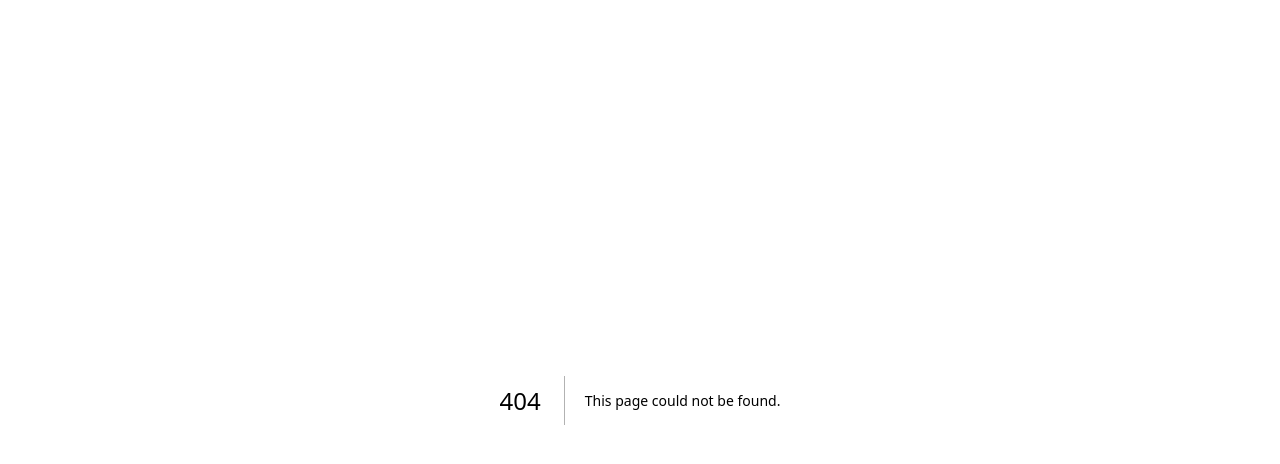
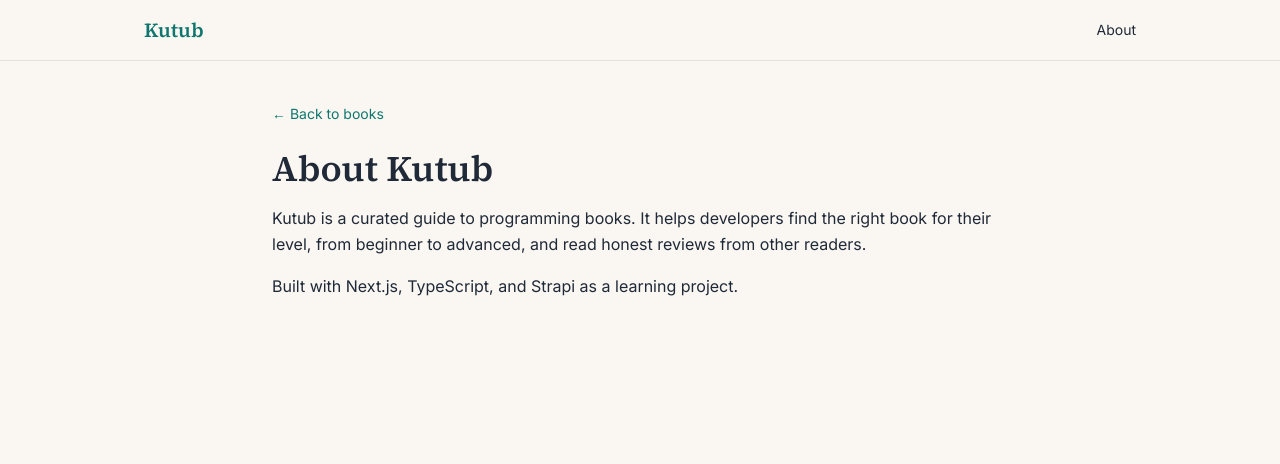
Before and after one commit to fares72r/Kutub, a Next.js app in the folder frontend/: page /about in a window 1280 px wide. Before the commit this address had no page. Shown: the top 464 px of the page. Built offline with nearby package versions, Linux system fonts and the light colour scheme.

Commit message:
feat(frontend): add about page, header, 404, loading and error states

```diff
--- /dev/null
+++ b/frontend/src/app/about/page.tsx
@@ -0,0 +1,27 @@
+import Link from "next/link";
+
+export const metadata = {
+  title: "About | Kutub",
+};
+
+export default function AboutPage() {
+  return (
+    <main className="mx-auto max-w-3xl px-4 py-10">
+      <Link href="/" className="text-sm text-primary hover:underline">
+        ← Back to books
+      </Link>
+
+      <h1 className="mt-6 font-serif text-4xl font-semibold">About Kutub</h1>
+
+      <p className="mt-4 leading-relaxed">
+        Kutub is a curated guide to programming books. It helps developers find
+        the right book for their level, from beginner to advanced, and read
+        honest reviews from other readers.
+      </p>
+
+      <p className="mt-4 leading-relaxed">
+        Built with Next.js, TypeScript, and Strapi as a learning project.
+      </p>
+    </main>
+  );
+}
--- /dev/null
+++ b/frontend/src/app/error.tsx
@@ -0,0 +1,32 @@
+"use client";
+
+import { startTransition } from "react";
+import { useRouter } from "next/navigation";
+
+export default function Error({ reset }: { error: Error; reset: () => void }) {
+  const router = useRouter();
+
+  function handleRetry() {
+    startTransition(() => {
+      router.refresh();
+      reset();
+    });
+  }
+
+  return (
+    <main className="mx-auto max-w-3xl px-4 py-20 text-center">
+      <h1 className="font-serif text-2xl font-semibold">
+        Something went wrong
+      </h1>
+      <p className="mt-2 text-foreground/70">
+        We could not load this page. Please try again.
+      </p>
+      <button
+        onClick={handleRetry}
+        className="mt-6 rounded-lg bg-primary px-4 py-2 font-medium text-white"
+      >
+        Try again
+      </button>
+    </main>
+  );
+}
--- a/frontend/src/app/layout.tsx
+++ b/frontend/src/app/layout.tsx
@@ -1,6 +1,7 @@
 import type { Metadata } from "next";
 import { Inter, Source_Serif_4 } from "next/font/google";
 import "./globals.css";
+import Header from "@/components/Header";
 
 const inter = Inter({
   subsets: ["latin"],
@@ -24,7 +25,10 @@ export default function RootLayout({
 }) {
   return (
     <html lang="en" className={`${inter.variable} ${sourceSerif.variable}`}>
-      <body>{children}</body>
+      <body>
+        <Header />
+        {children}
+      </body>
     </html>
   );
 }
--- /dev/null
+++ b/frontend/src/app/loading.tsx
@@ -0,0 +1,15 @@
+export default function Loading() {
+  return (
+    <main className="mx-auto max-w-5xl px-4 py-10">
+      <div className="h-10 w-40 animate-pulse rounded-lg bg-border" />
+      <div className="mt-8 grid gap-4 sm:grid-cols-2 lg:grid-cols-3">
+        {[1, 2, 3].map((n) => (
+          <div
+            key={n}
+            className="aspect-[3/4] animate-pulse rounded-xl bg-border"
+          />
+        ))}
+      </div>
+    </main>
+  );
+}
--- /dev/null
+++ b/frontend/src/app/not-found.tsx
@@ -0,0 +1,19 @@
+import Link from "next/link";
+
+export default function NotFound() {
+  return (
+    <main className="mx-auto max-w-3xl px-4 py-20 text-center">
+      <p className="font-serif text-6xl font-semibold text-primary">404</p>
+      <h1 className="mt-4 font-serif text-2xl font-semibold">Page not found</h1>
+      <p className="mt-2 text-foreground/70">
+        The page or book you are looking for does not exist.
+      </p>
+      <Link
+        href="/"
+        className="mt-6 inline-block rounded-lg bg-primary px-4 py-2 font-medium text-white"
+      >
+        Back to books
+      </Link>
+    </main>
+  );
+}
--- /dev/null
+++ b/frontend/src/components/Header.tsx
@@ -0,0 +1,19 @@
+import Link from "next/link";
+
+export default function Header() {
+  return (
+    <header className="border-b border-border">
+      <nav className="mx-auto flex max-w-5xl items-center justify-between px-4 py-4">
+        <Link
+          href="/"
+          className="font-serif text-xl font-semibold text-primary"
+        >
+          Kutub
+        </Link>
+        <Link href="/about" className="text-sm hover:text-primary">
+          About
+        </Link>
+      </nav>
+    </header>
+  );
+}
```
